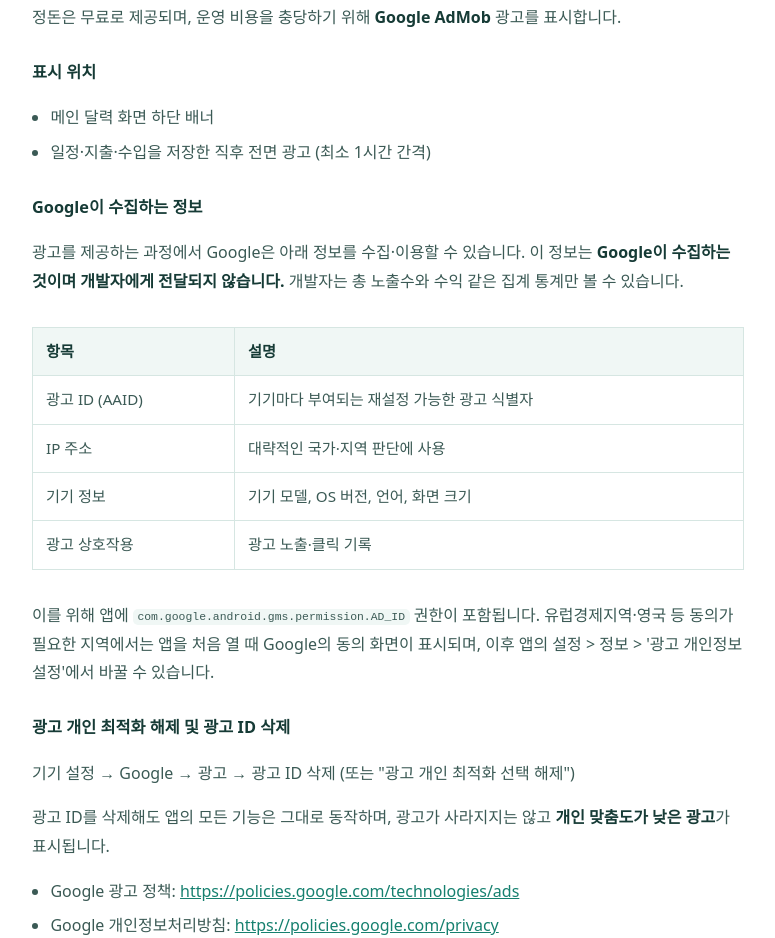
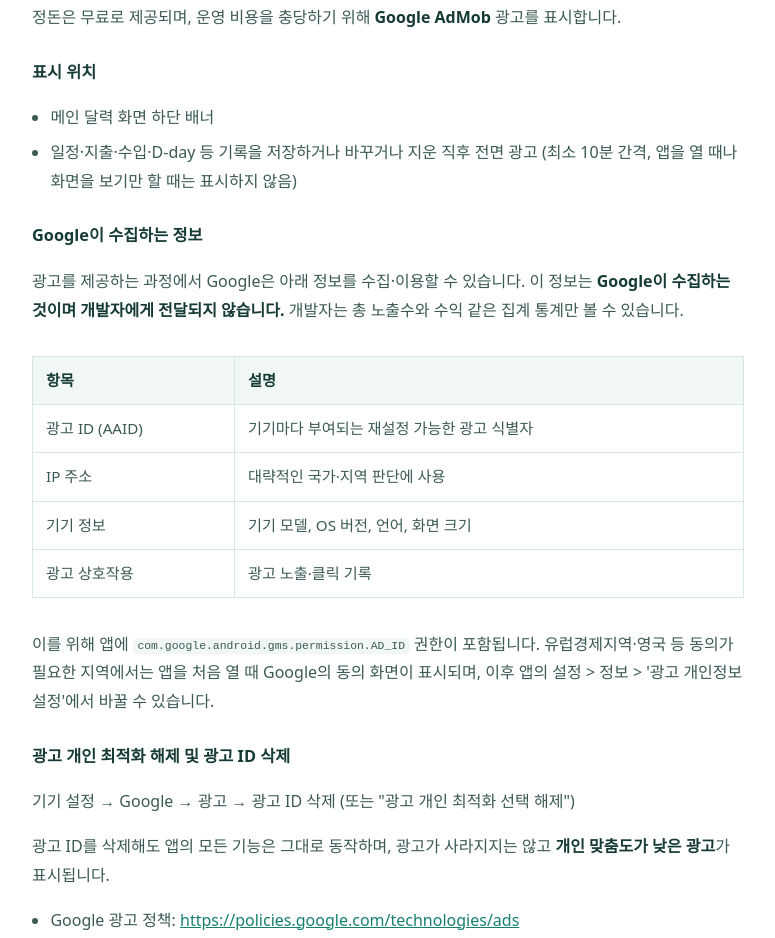
Before and after one commit to tkkim8494/tkkim8494.github.io, a plain HTML site: page budgetcalendar/privacy.html in a window 1280 px wide. Shown: the part 4135-5073 px from the top of the page, without its empty margins (252-1027 px from the left). Drawn offline with Linux system fonts and the light colour scheme.

Commit message:
State the 10-minute interstitial gap for 정돈
The full-screen ad can now follow any saved, changed or deleted record
(events, expenses, D-days and so on), at least ten minutes apart, and
never when the app opens or a screen is only viewed.

Co-Authored-By: Claude Opus 5.5 <noreply@anthropic.com>

```diff
--- a/budgetcalendar/privacy.html
+++ b/budgetcalendar/privacy.html
@@ -125,7 +125,7 @@
 <h3>표시 위치</h3>
 <ul>
 <li>메인 달력 화면 하단 배너</li>
-<li>일정·지출·수입을 저장한 직후 전면 광고 (최소 1시간 간격)</li>
+<li>일정·지출·수입·D-day 등 기록을 저장하거나 바꾸거나 지운 직후 전면 광고 (최소 10분 간격, 앱을 열 때나 화면을 보기만 할 때는 표시하지 않음)</li>
 </ul>
 <h3>Google이 수집하는 정보</h3>
 <p>광고를 제공하는 과정에서 Google은 아래 정보를 수집·이용할 수 있습니다. 이 정보는 <strong>Google이 수집하는 것이며 개발자에게 전달되지 않습니다.</strong> 개발자는 총 노출수와 수익 같은 집계 통계만 볼 수 있습니다.</p>
```
Also changed, not shown: budgetcalendar/index.html (+1 -1 lines).
